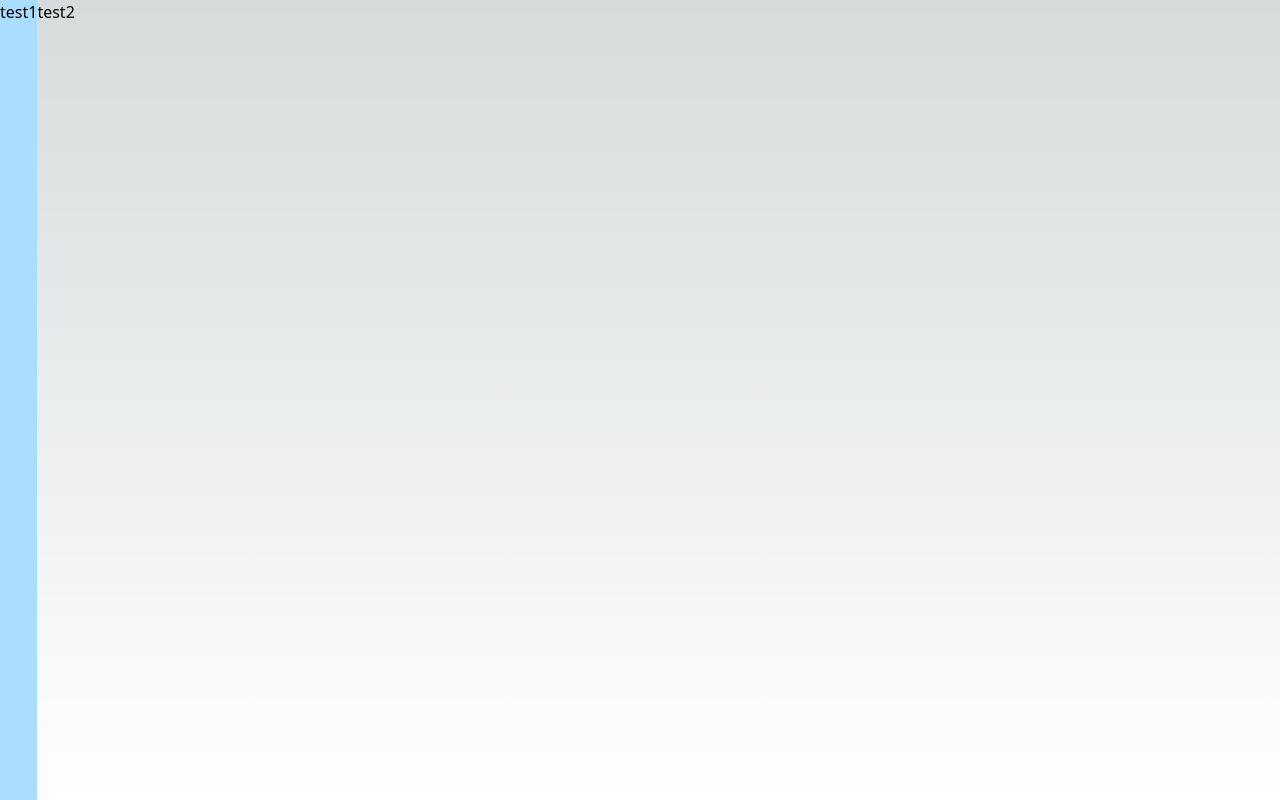
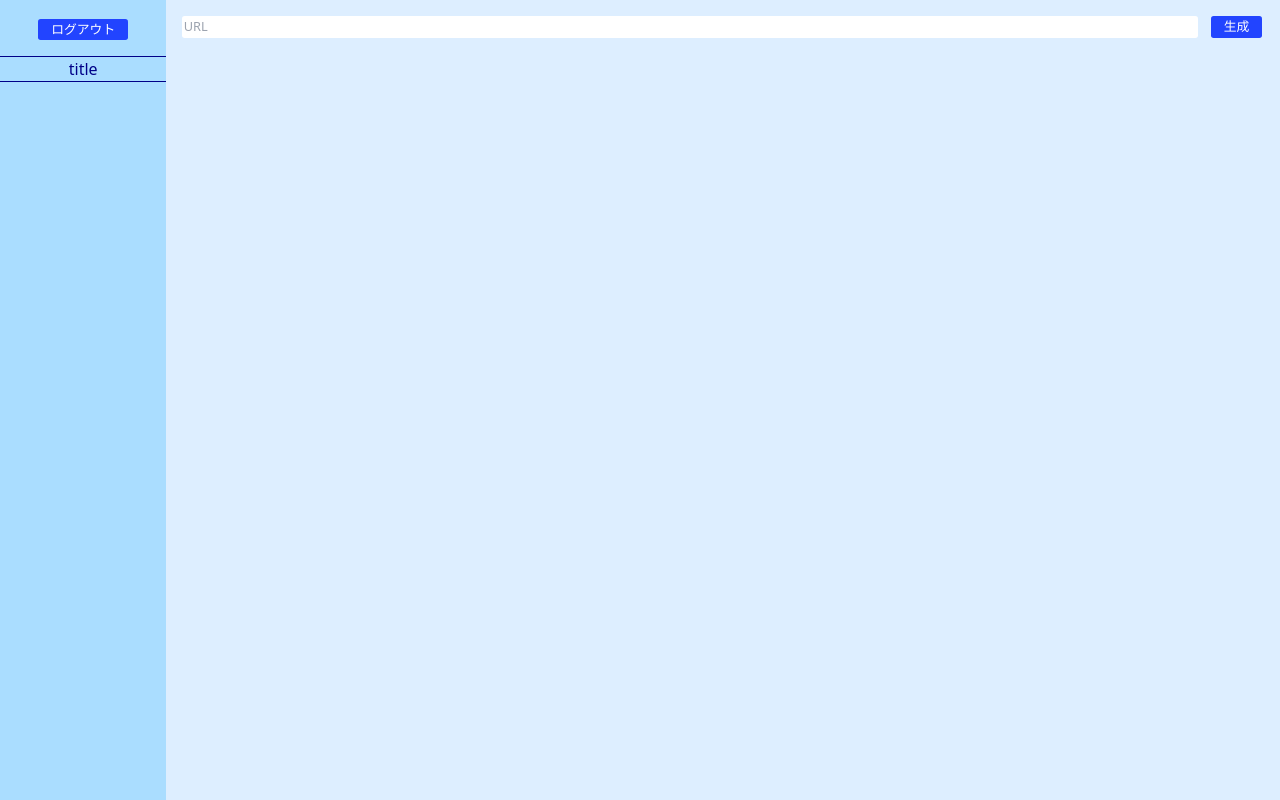
Before and after one commit to student-ops/FFIT-1, a Next.js app in the folder ffit-1/: page / in a window 1280 px wide. Built offline with nearby package versions, Linux system fonts and the light colour scheme.

Commit message:
おかか

```diff
--- a/ffit-1/src/pages/index.tsx
+++ b/ffit-1/src/pages/index.tsx
@@ -1,13 +1,19 @@
 
 import { Inter } from "next/font/google";
+import { Tab } from "./tab";
+import { MainWindow } from "./main"
 
 const inter = Inter({ subsets: ["latin"] });
 
 export default function Home() {
   return (
     <div id="index-main">
-      <div id="index-tab">test1</div>
-      <div>test2</div>
+      <div id="index-tab">
+        <Tab />
+      </div>
+      <div id="index-window">
+        <MainWindow />
+      </div>
     </div>
   );
 }
--- /dev/null
+++ b/ffit-1/src/pages/main.tsx
@@ -0,0 +1,11 @@
+import { Url } from "./url"
+
+const MainWindow: React.FC = () => {
+  return (
+    <>
+      <Url />
+    </>
+  );
+};
+
+export {MainWindow};
--- /dev/null
+++ b/ffit-1/src/pages/tab.tsx
@@ -0,0 +1,15 @@
+import { TabTitles } from "./tab_titles"
+
+const Tab: React.FC = () => {
+  return (
+    <center>
+      <div style={{padding: 1 + "em"}}>
+        <button>ログアウト</button>
+      </div>
+      <hr />
+      <TabTitles title="title" />
+    </center>
+  );
+};
+
+export {Tab};
--- /dev/null
+++ b/ffit-1/src/pages/tab_titles.tsx
@@ -0,0 +1,12 @@
+import { Margarine } from "next/font/google";
+
+const TabTitles: React.FC<String> = ({title}) => {
+  return (
+    <>
+      <div>{title}</div>
+      <hr />
+    </>
+  );
+};
+
+export {TabTitles};
--- /dev/null
+++ b/ffit-1/src/pages/url.tsx
@@ -0,0 +1,12 @@
+const Url: React.FC = () => {
+  return (
+    <>
+      <div style={{display: "flex"}}>
+        <input type="text" placeholder="URL" style={{width: "calc(100% - 53px - 1em)"}} />
+        <button style={{marginLeft: "1em", marginRight: "0"}}>生成</button>
+      </div>
+    </>
+  );
+};
+
+export {Url};
--- a/ffit-1/src/styles/globals.css
+++ b/ffit-1/src/styles/globals.css
@@ -43,9 +43,37 @@ body {
 
 #index-tab{
   background-color: #aaddff;
+  color: #008;
+}
+#index-tab hr{
+  border-color: #008;
+}
+
+#index-window {
+  background-color: #def;
+  width: 100%;
+  padding: 1em;
+}
+
+button {
+  background-color: #24f;
+  color: #fff;
+  border-radius: 2pt;
+  padding: 0.1em 1em;
+  font-size: 0.8em
+}
+
+input {
+  border-radius: 2pt;
+  font-size: 0.8em;
+  padding: 0.1em;
 }
 @media screen and (min-width:767px) {
   #index-main{
     display: flex;
   }
+
+  #index-tab{
+    width: 15vw;
+  }
 }
```
